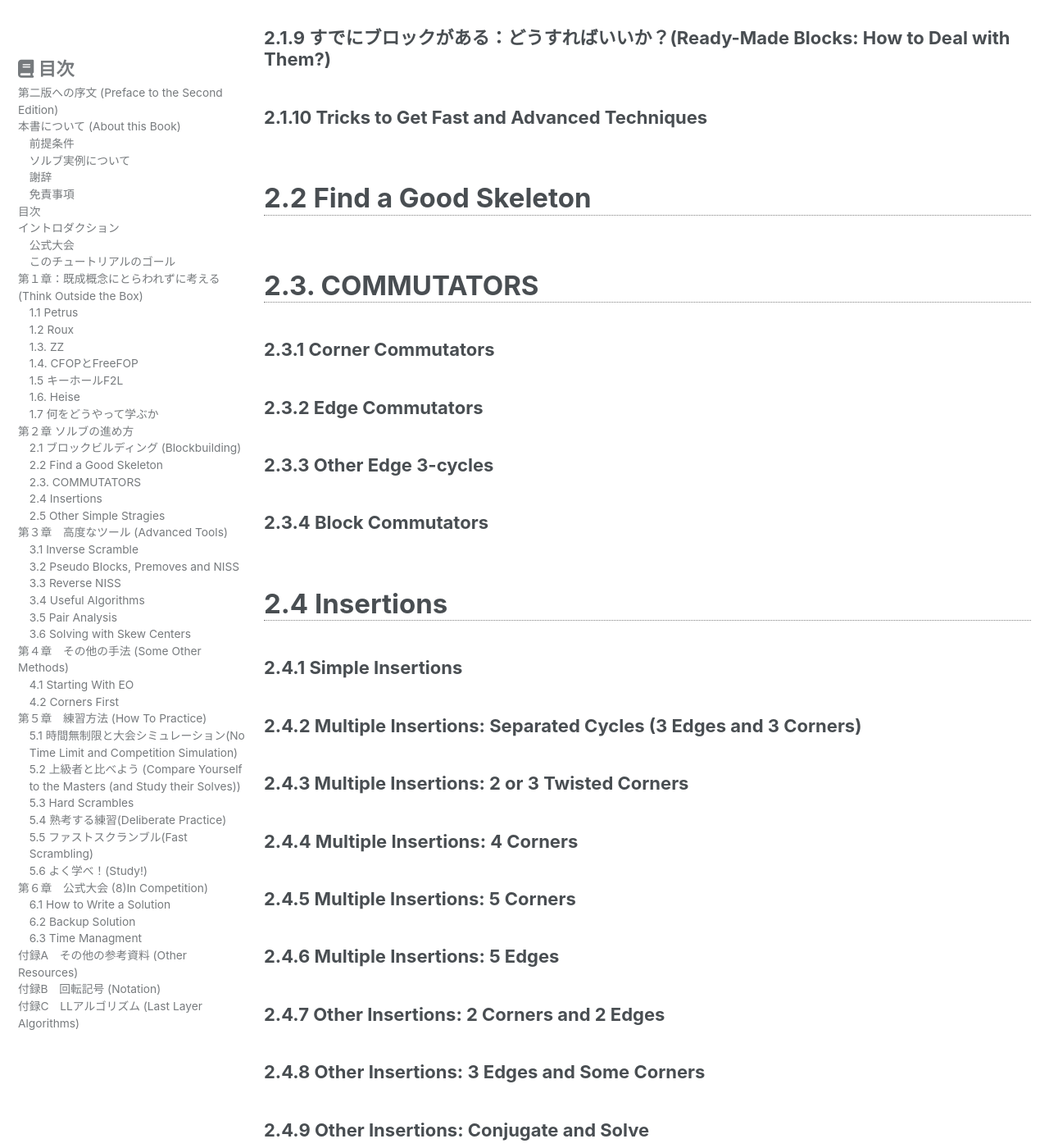
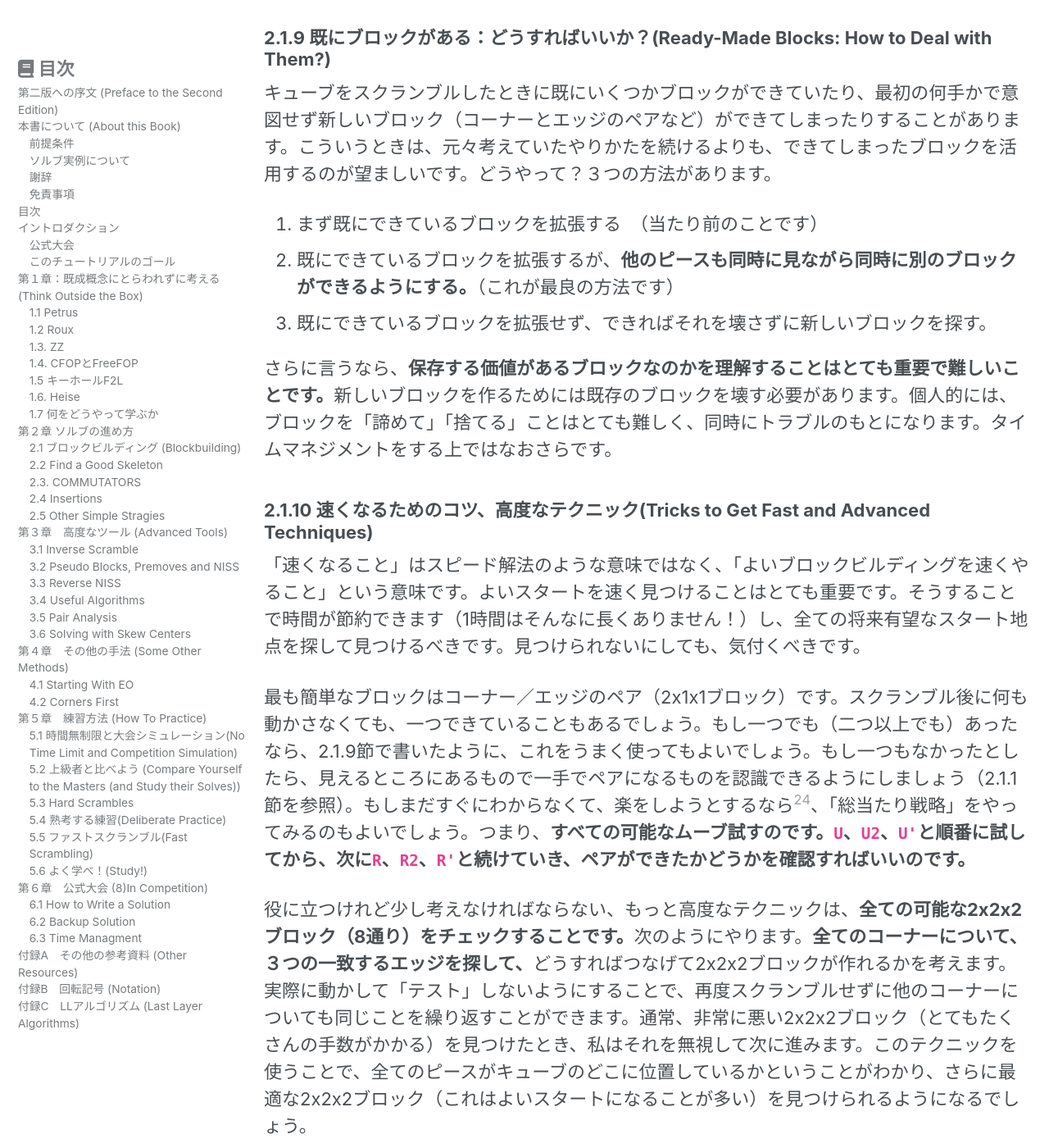
Before and after one commit to kawam1123/translation, a Jekyll site: the page built from _pages/FMC-tutorial.md, in a window 1280 px wide and 1400 px high, scrolled down 25628 px. Shown: the whole window at 82% size. Built offline with Jekyll 4.4.1, drawn with Linux system fonts in a browser that asks for light colours; cached includes are drawn as plain includes; nearby versions of some CDN libraries; some of the changed text lies outside the part shown.

```diff
--- a/_pages/FMC-tutorial.md
+++ b/_pages/FMC-tutorial.md
@@ -1219,7 +1219,15 @@ you know, and a completely built F2L gives a little freedom to manipulate the cu
 other hand, an F2L-1 is a good partial goal, because it leaves you more with more freedom,
 despite the many pieces already placed.
 -->
-#### 2.1.9 すでにブロックがある：どうすればいいか？(Ready-Made Blocks: How to Deal with Them?)
+#### 2.1.9 既にブロックがある：どうすればいいか？(Ready-Made Blocks: How to Deal with Them?)
+キューブをスクランブルしたときに既にいくつかブロックができていたり、最初の何手かで意図せず新しいブロック（コーナーとエッジのペアなど）ができてしまったりすることがあります。こういうときは、元々考えていたやりかたを続けるよりも、できてしまったブロックを活用するのが望ましいです。どうやって？３つの方法があります。
+
+1. まず既にできているブロックを拡張する　（当たり前のことです）
+1. 既にできているブロックを拡張するが、**他のピースも同時に見ながら同時に別のブロックができるようにする。**（これが最良の方法です）
+1. 既にできているブロックを拡張せず、できればそれを壊さずに新しいブロックを探す。
+
+さらに言うなら、**保存する価値があるブロックなのかを理解することはとても重要で難しいことです。**新しいブロックを作るためには既存のブロックを壊す必要があります。個人的には、ブロックを「諦めて」「捨てる」ことはとても難しく、同時にトラブルのもとになります。タイムマネジメントをする上ではなおさらです。
+
 <!--
 2.1.9 Ready-Made Blocks: How to Deal with Them?
 It can happen that you find some blocks already built after scrambling the cube, or that with
@@ -1241,7 +1249,20 @@ final result that counts!
 8But a more important rule is: never say never!
 20 CHAPTER 2. HOW TO PROCEED DURING A SOLVE
 -->
-#### 2.1.10 Tricks to Get Fast and Advanced Techniques
+#### 2.1.10 速くなるためのコツ、高度なテクニック(Tricks to Get Fast and Advanced Techniques)
+「速くなること」はスピード解法のような意味ではなく、「よいブロックビルディングを速くやること」という意味です。よいスタートを速く見つけることはとても重要です。そうすることで時間が節約できます（1時間はそんなに長くありません！）し、全ての将来有望なスタート地点を探して見つけるべきです。見つけられないにしても、気付くべきです。
+
+最も簡単なブロックはコーナー／エッジのペア（2x1x1ブロック）です。スクランブル後に何も動かさなくても、一つできていることもあるでしょう。もし一つでも（二つ以上でも）あったなら、2.1.9節で書いたように、これをうまく使ってもよいでしょう。もし一つもなかったとしたら、見えるところにあるもので一手でペアになるものを認識できるようにしましょう（2.1.1節を参照）。もしまだすぐにわからなくて、楽をしようとするなら[^2-1-10-1]、「総当たり戦略」をやってみるのもよいでしょう。つまり、**すべての可能なムーブ試すのです。`U`、`U2`、`U'`と順番に試してから、次に`R`、`R2`、`R'`と続けていき、ペアができたかどうかを確認すればいいのです。**
+
+役に立つけれど少し考えなければならない、もっと高度なテクニックは、**全ての可能な2x2x2ブロック（8通り）をチェックすることです。**次のようにやります。**全てのコーナーについて、３つの一致するエッジを探して、**どうすればつなげて2x2x2ブロックが作れるかを考えます。実際に動かして「テスト」しないようにすることで、再度スクランブルせずに他のコーナーについても同じことを繰り返すことができます。通常、非常に悪い2x2x2ブロック（とてもたくさんの手数がかかる）を見つけたとき、私はそれを無視して次に進みます。このテクニックを使うことで、全てのピースがキューブのどこに位置しているかということがわかり、さらに最適な2x2x2ブロック（これはよいスタートになることが多い）を見つけられるようになるでしょう。
+
+実際にキューブを回さずに2x2x2ブロックを作るムーブを考えることは他にもよい意味があります。より速く上手にブロックビルディングできるようになるためには、**実際の動きを見ずにピースの動きを「計算できる」ようになる**[^2-1-10-2]ことが大切です。**** Alexander Lau (2014 年のヨーロッパチャンピオンであり、Rouxメソッドの達人)は15秒間のインスペクションタイムで3x2x1ブロック（Rouxの最初のステップ）を読むことができます。この読みは非常に正確で、ブロックを作りながら先読み(look-ahead)をして、Second Blodk（の一部）を読むことができるようです。
+
+この先を読む能力は次のようなゲームでトレーニングすることができます。友人にキューブを３手でスクランブルしてもらって、３手の解答を探しましょう。（これは簡単なはずです）次に、４手をやってみる、という風に続けます。あなたのレベルによりますが、6手、7手、8手と行くにつれて難しく感じていくでしょう。9手や10手のものを苦労なくできるようになりましたか？おめでとうございます！
+
+**訳注**：この「詰めキューブ」問題は非常に難しいので、9手や10手のものが苦労なくできることはおそらくありません。Sebastiano Trontoにとっては簡単なのかもしれませんが…。
+{: .notice--info}
+
 <!--
 2.1.10 Tricks to Get Fast and Advanced Techniques
 “Getting fast” is not to be intended as in speedsolving, but as “finding faster a good blockbuilding
@@ -2859,6 +2880,8 @@ R2 F2 L D' F' D F L' F2 R2
 [^2-1-6-2]: 「準最適」とは最良の解法よりも多くの手数がかかる解法のことです。
 [^2-1-8]: speedsolving.comの投稿による。もちろん、何が「好調なスタート」であるかはあなたのレベルによって変わります。ここでの手数は、熟練者を目指す人にとってのよいゴールとなるように考えられています。もしあなたがそこまで上達していないなら、あまり効率的でないブロックを作って進めてもいいでしょう。「好調なスタート」を探すのに多くの時間を使わないようにしてください。最終結果だけがカウントされます！
 [^2-1-8-2]: もっと重要なルールは**「決して『決して』と言わない！」**ということです。
+[^2-1-10-1]: 一時間のあいだ考え続けなければならないので、楽をすることは非常によい習慣です。
+[^2-1-10-2]: ここでいう「計算する」とはチェスの用語のような意図があります。つまり、チェスプレイヤーは6-8手を「計算して」いると言われています。可能なムーブを考えて、そのカウンタームーブを考えて、総計で6-8手ということです。
 [^5-1-1]: タイムマネジメントについては6.3節で話します。
 [^5-1-2]: [https://www.ocf.berkeley.edu/˜dadams/fmc/](https://www.ocf.berkeley.edu/˜dadams/fmc/)
 [^5-1-3]: [https://speedcube.de/forum/showthread.php?tid=5795](https://speedcube.de/forum/showthread.php?tid=5795)
```
